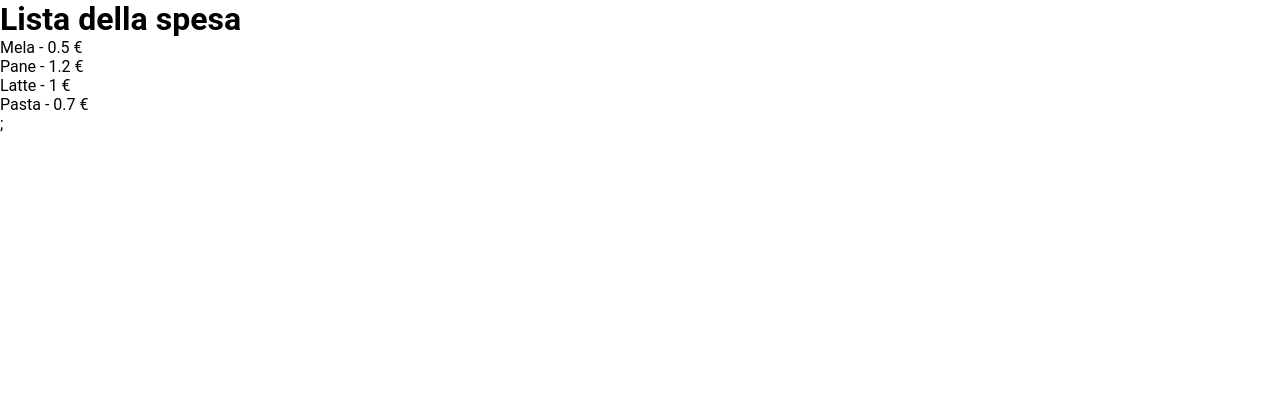
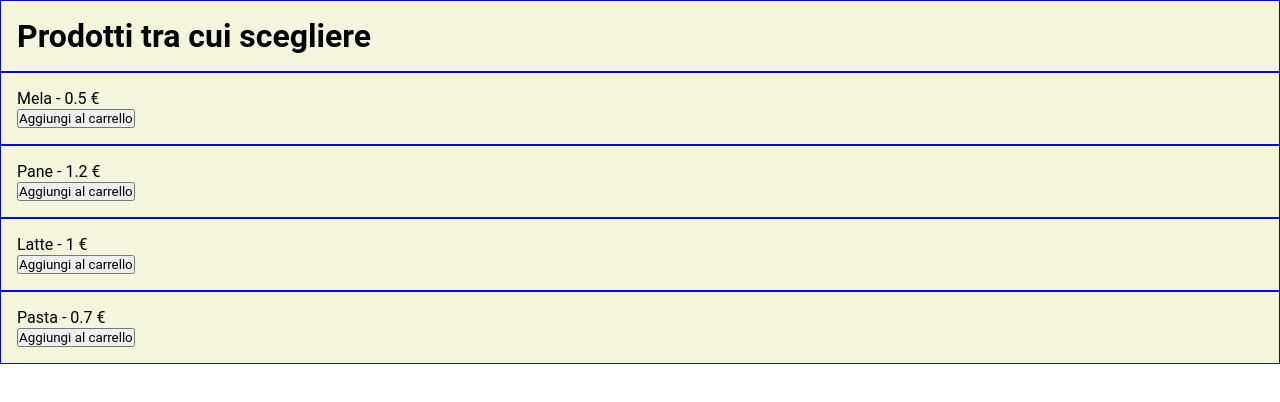
Before and after one commit to CamilloRosanio/ex-react-usereducer-spesa, a React (Vite) app: page / in a window 1280 px wide. Shown: the top 402 px of the page. Built offline with nearby package versions, Linux system fonts and the light colour scheme.

Commit message:
Milestone 2

```diff
--- a/src/App.jsx
+++ b/src/App.jsx
@@ -1,3 +1,5 @@
+import { useState } from "react";
+
 function App() {
 
   const products = [
@@ -7,18 +9,40 @@ function App() {
     { name: 'Pasta', price: 0.7 },
   ];
 
+  const [addedProducts, setAddedProducts] = useState([]);
+  console.log(addedProducts);
+
+  const addToCart = product => {
+    const isProductAlreadyAdded = addedProducts.some(p => p.name === product.name);
+
+    if (isProductAlreadyAdded) {
+      return;
+    }
+    setAddedProducts(curr => [...curr, {
+      ...product,
+      quantity: 1,
+    }]);
+  }
+
+
+
+  console.log(addedProducts)
+
   return (
     <>
-      <h1>Lista della spesa</h1>
+      <h1 className="debug">Prodotti tra cui scegliere</h1>
       <ul>
-        {products.map((product, index) =>
-          <li key={index}>
-            {product.name} - {product.price} €
+        {products.map((p, i) => (
+          <li key={i} className="debug">
+            <div>
+              {p.name} - {p.price} €
+            </div>
+            <button onClick={() => addToCart(p)}>Aggiungi al carrello</button>
           </li>
-        )};
+        ))}
       </ul>
     </>
   )
-}
+};
 
 export default App
--- a/src/assets/css/index.css
+++ b/src/assets/css/index.css
@@ -15,9 +15,9 @@
   font-family: "Roboto", sans-serif;
 }
 
-button {
+/* button {
   all: unset;
-}
+} */
 
 a:-webkit-any-link {
   color: var(--color-primary);
@@ -28,3 +28,9 @@ a:-webkit-any-link {
 /*******************************************************************
 # DEBUG
 *******************************************************************/
+
+.debug {
+  padding: 1rem;
+  background-color: beige;
+  border: 1px solid blue;
+}
```
